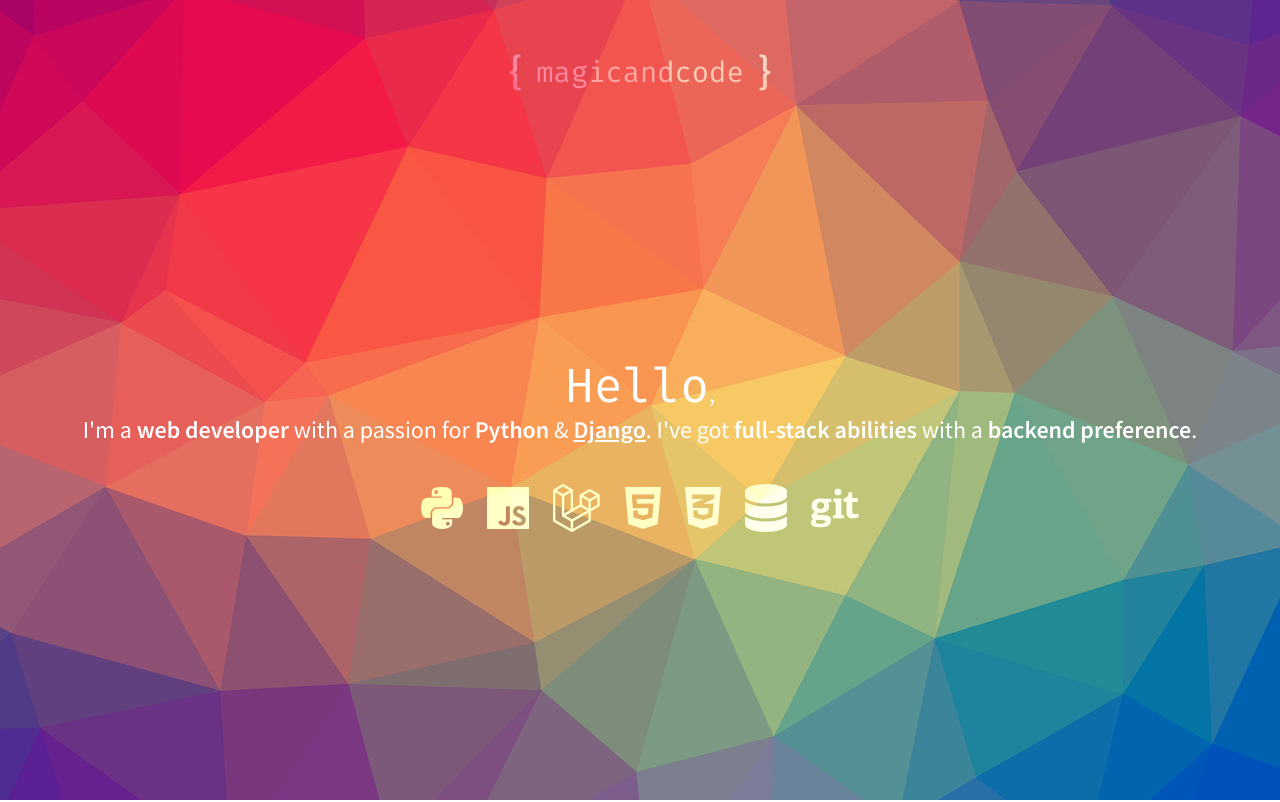
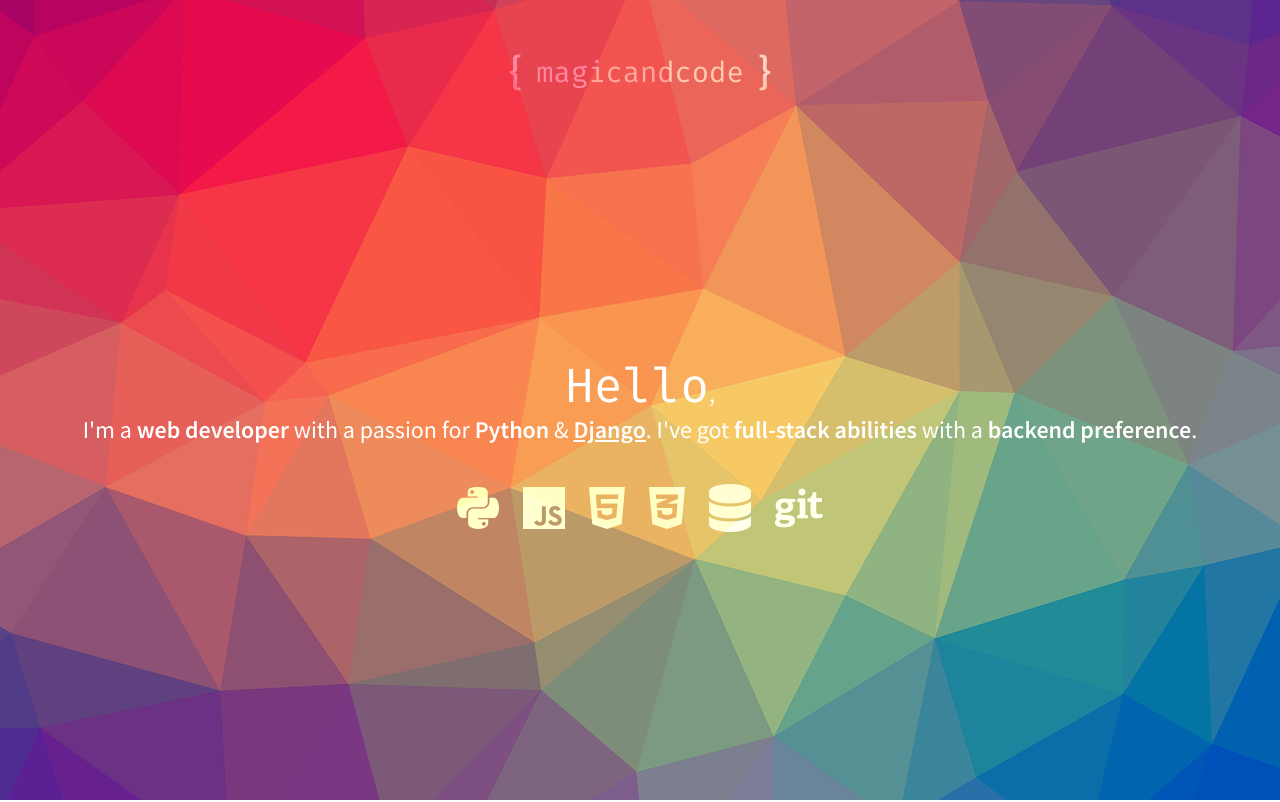
Before and after one commit to magicandcode/magicandcode, a plain HTML site: page index.html in a window 1280 px wide. Shown: the top 802 px of the page. Drawn offline with Linux system fonts and the light colour scheme; a web font is replaced by a local one.

Commit message:
Remove Laravel from highlighted skills

```diff
--- a/index.html
+++ b/index.html
@@ -19,7 +19,6 @@
                         <ul class="main-presentation-skills">
                             <li class="main-presentation-skill-python"><a href="https://www.python.org/" target="_blank" class="main-presentation-skill-label hidden">Python</a><i class="fab fa-python" aria-hidden="true"></i></li>
                             <li class="main-presentation-skill-js"><a href="https://developer.mozilla.org/en-US/docs/Web/JavaScript" target="_blank" class="main-presentation-skill-label hidden">JavaScript</a><i class="fab fa-js" aria-hidden="true"></i></li>
-                            <li class="main-presentation-skill-laravel"><a href="https://laravel.com/" target="_blank" class="main-presentation-skill-label hidden">Laravel</a><i class="fab fa-laravel" aria-hidden="true"></i></li>
                             <li class="main-presentation-skill-html5"><a href="https://developer.mozilla.org/en-US/docs/Web/Guide/HTML/HTML5" target="_blank" class="main-presentation-skill-label hidden">HTML5</a><i class="fab fa-html5" aria-hidden="true"></i></li>
                             <li class="main-presentation-skill-css3-alt"><a href="https://developer.mozilla.org/en-US/docs/Archive/CSS3" target="_blank" class="main-presentation-skill-label hidden">CSS3</a><i class="fab fa-css3-alt" aria-hidden="true"></i></li>
                             <li class="main-presentation-skill-database"><a href="https://www.mysql.com/" target="_blank" class="main-presentation-skill-label hidden">MySQL</a><i class="fas fa-database" aria-hidden="true"></i></li>
```
